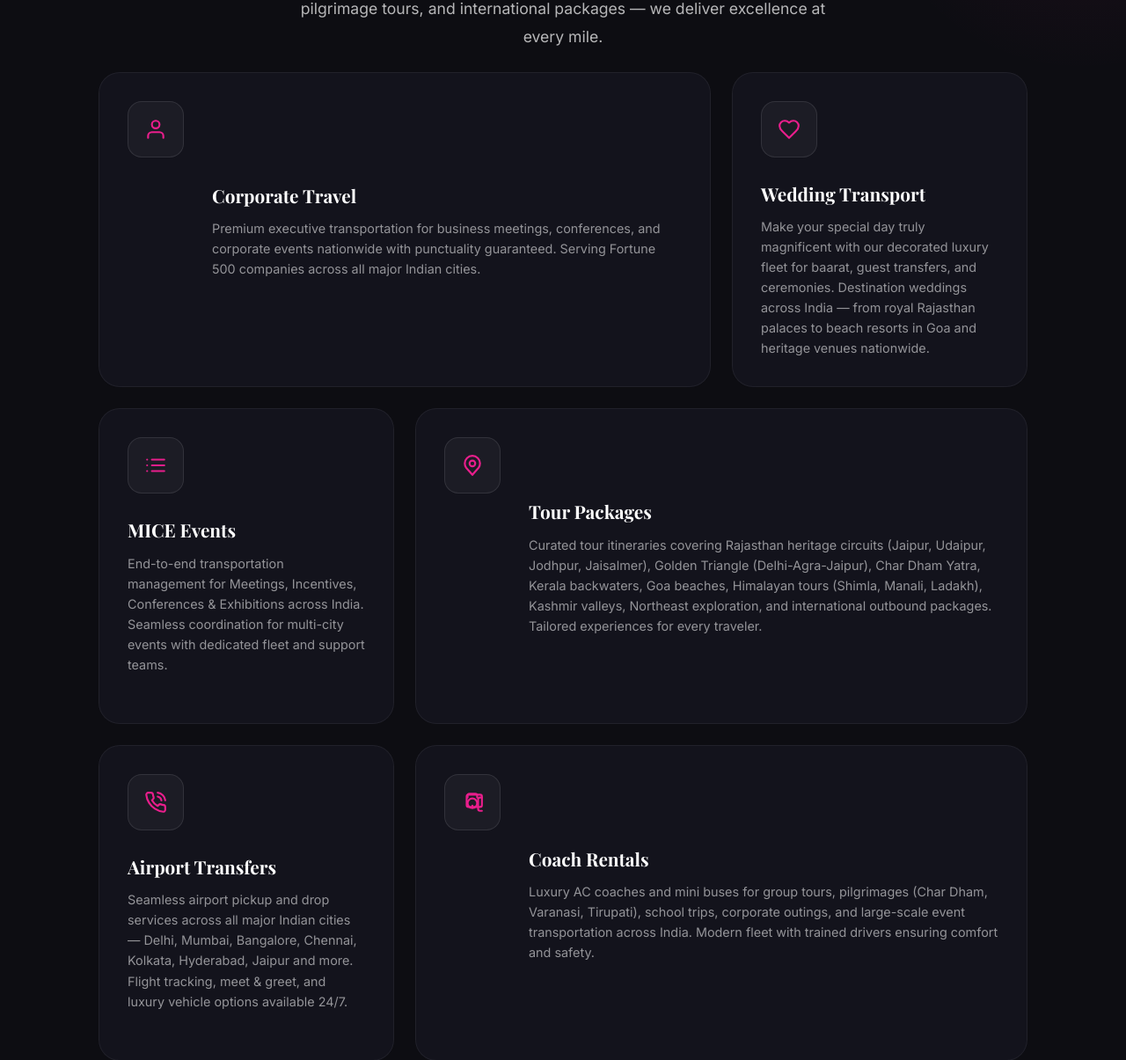
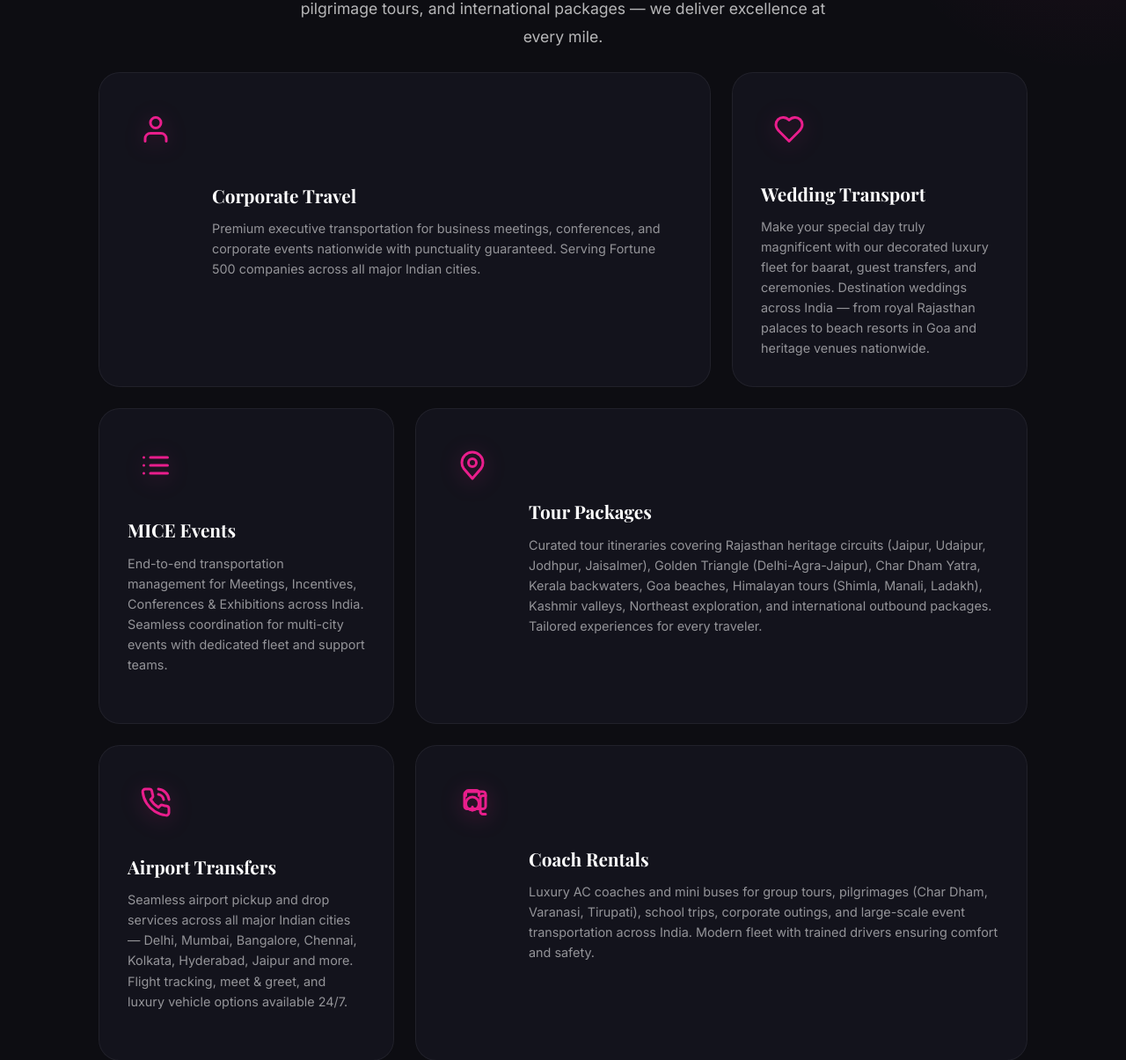
Before and after one commit to KartikSharma4448/Rajasthali-website, a Node server app: page / in a window 1280 px wide. Shown: the part 2463-3668 px from the top of the page at 88% size. Run offline with Node 20, Linux system fonts and the light colour scheme; some web fonts are replaced.

Commit message:
fix: Removed icon box containers in services section - clean icon design - Removed background box from service icons (transparent background) - Removed border from icon containers - Increased icon size from 26px to 36px for better visibility without box - Added drop-shadow effect to icons for depth and visual appeal - Changed hover effect: icons scale 1.1x and lift up with enhanced shadow - Hover color changes to brand-pink-light instead of white - Icons now float freely without background boxes - Clean, modern, minimalist icon design - Better focus on the icons themselves

```diff
--- a/public/css/style.css
+++ b/public/css/style.css
@@ -1186,9 +1186,9 @@ button { cursor: pointer; border: none; background: none; font-family: inherit;
   height: 64px;
   min-width: 64px;
   min-height: 64px;
-  border-radius: var(--radius-lg);
-  background: rgba(255, 255, 255, 0.04);
-  border: 1px solid rgba(255, 255, 255, 0.1);
+  border-radius: 0;
+  background: transparent;
+  border: none;
   display: flex;
   align-items: center;
   justify-content: center;
@@ -1200,24 +1200,32 @@ button { cursor: pointer; border: none; background: none; font-family: inherit;
 }
 
 .service-card:hover .service-icon {
-  background: var(--gradient-brand);
+  background: transparent;
   border-color: transparent;
-  box-shadow: var(--shadow-brand);
-  transform: scale(1.08);
+  box-shadow: none;
+  transform: scale(1.1);
 }
 
 .service-icon svg {
-  width: 26px;
-  height: 26px;
+  width: 36px;
+  height: 36px;
   color: var(--brand-pink);
   flex-shrink: 0;
   display: block;
   transition: all var(--duration-normal) var(--ease-out);
+  filter: drop-shadow(0 4px 12px rgba(233, 30, 140, 0.3));
 }
 
 .service-card:hover .service-icon svg {
-  color: var(--white);
-  transform: translateY(-2px);
+  color: var(--brand-pink-light);
+  transform: translateY(-4px);
+  filter: drop-shadow(0 8px 20px rgba(233, 30, 140, 0.5));
+}
+
+.service-card:hover .service-icon svg {
+  color: var(--brand-pink-light);
+  transform: translateY(-4px);
+  filter: drop-shadow(0 8px 20px rgba(233, 30, 140, 0.5));
 }
 
 .service-content {
```
